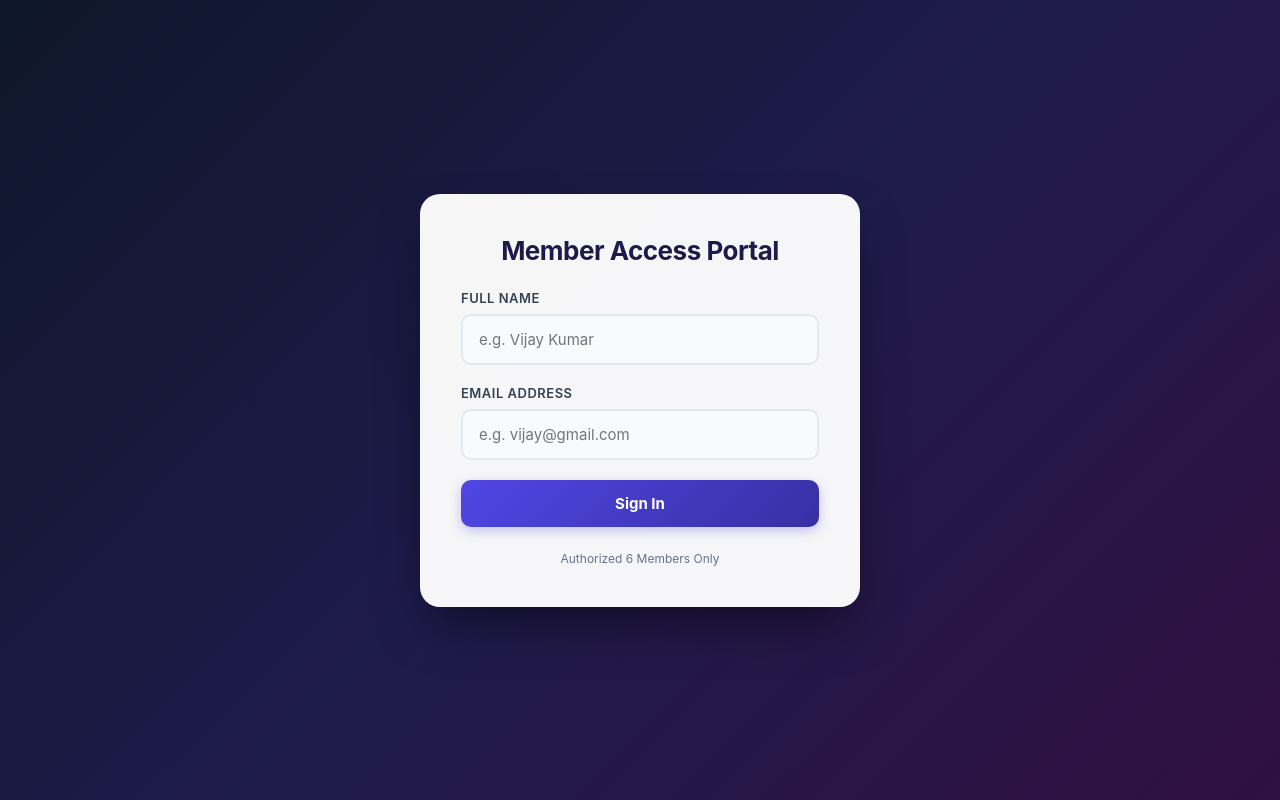
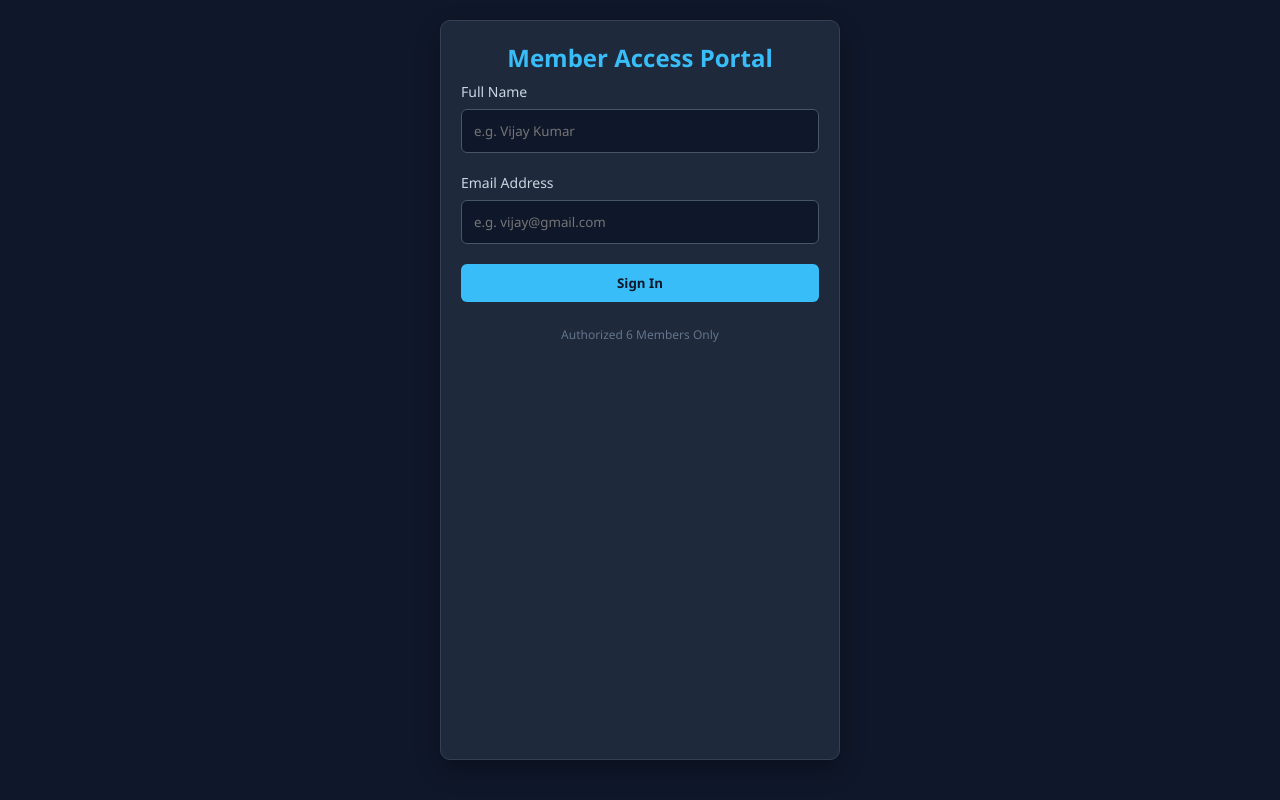
Before and after one commit to pratheeshh583225106064-byte/attendance-system, a Flask app: page / in a window 1280 px wide. Run offline with Flask 3, Linux system fonts and the light colour scheme.

Commit message:
Update style.css

```diff
--- a/static/style.css
+++ b/static/style.css
@@ -1,278 +1,159 @@
 * {
-    box-sizing: border-box;
     margin: 0;
     padding: 0;
-    font-family: 'Inter', 'Segoe UI', -apple-system, BlinkMacSystemFont, sans-serif;
+    box-sizing: border-box;
+    font-family: 'Segoe UI', Tahoma, Geneva, Verdana, sans-serif;
 }
 
 body {
-    background: linear-gradient(135deg, #0f172a 0%, #1e1b4b 50%, #311042 100%);
-    min-height: 100vh;
+    background-color: #0f172a;
+    color: #f8fafc;
     display: flex;
     justify-content: center;
-    align-items: center;
-    color: #0f172a;
-    padding: 25px;
+    min-height: 100vh;
+    padding: 20px;
 }
 
-/* Glassmorphism Card Container */
-.card {
-    background: rgba(255, 255, 255, 0.96);
-    backdrop-filter: blur(16px);
-    padding: 40px;
-    border-radius: 20px;
-    box-shadow: 0 25px 50px -12px rgba(0, 0, 0, 0.5);
-    width: 100%;
-    max-width: 800px;
-    border: 1px solid rgba(255, 255, 255, 0.2);
+/* Login Styling */
+.login-body {
+    align-items: center;
 }
 
 .login-card {
-    max-width: 440px;
+    background: #1e293b;
+    padding: 40px;
+    border-radius: 12px;
+    box-shadow: 0 10px 25px rgba(0,0,0,0.3);
+    width: 100%;
+    max-width: 400px;
+    border: 1px solid #334155;
 }
 
-h2 {
-    color: #1e1b4b;
-    margin-bottom: 24px;
-    font-size: 26px;
-    font-weight: 700;
+.login-card h2 {
+    color: #38bdf8;
+    margin-bottom: 8px;
     text-align: center;
-    letter-spacing: -0.5px;
 }
 
-/* Profile Badge */
-.user-badge {
-    background: linear-gradient(135deg, #f8fafc 0%, #e2e8f0 100%);
-    padding: 20px;
-    border-radius: 14px;
+.subtitle {
+    color: #94a3b8;
+    font-size: 14px;
     margin-bottom: 24px;
-    border-left: 6px solid #4f46e5;
-    box-shadow: inset 0 2px 4px 0 rgba(0, 0, 0, 0.05);
-}
-
-.user-badge p {
-    margin: 6px 0;
-    font-size: 14px;
-    color: #475569;
-}
-
-.user-badge span {
-    font-weight: 700;
-    color: #1e1b4b;
-}
-
-/* Dashboard Analytics Grid */
-.stats-grid {
-    display: grid;
-    grid-template-columns: repeat(2, 1fr);
-    gap: 16px;
-    margin-bottom: 24px;
-}
-
-.stat-card {
-    padding: 16px;
-    border-radius: 12px;
     text-align: center;
-    color: white;
-}
-
-.stat-present {
-    background: linear-gradient(135deg, #10b981 0%, #059669 100%);
-}
-
-.stat-absent {
-    background: linear-gradient(135deg, #ef4444 0%, #dc2626 100%);
-}
-
-.stat-card h4 {
-    font-size: 13px;
-    text-transform: uppercase;
-    opacity: 0.9;
-    margin-bottom: 4px;
-}
-
-.stat-card p {
-    font-size: 24px;
-    font-weight: 800;
 }
 
 .form-group {
     margin-bottom: 20px;
-    text-align: left;
 }
 
-label {
-    font-weight: 600;
-    font-size: 13px;
-    color: #334155;
+.form-group label {
     display: block;
     margin-bottom: 8px;
-    text-transform: uppercase;
-    letter-spacing: 0.5px;
+    font-size: 14px;
+    color: #cbd5e1;
 }
 
-input[type="text"],
-input[type="email"] {
+.form-group input {
     width: 100%;
-    padding: 14px 16px;
-    border: 2px solid #e2e8f0;
-    border-radius: 10px;
-    font-size: 15px;
-    transition: all 0.2s ease;
-    background: #f8fafc;
+    padding: 12px;
+    border-radius: 6px;
+    border: 1px solid #475569;
+    background: #0f172a;
+    color: #fff;
 }
 
-input:focus {
-    border-color: #6366f1;
-    background: #ffffff;
-    outline: none;
-    box-shadow: 0 0 0 4px rgba(99, 102, 241, 0.15);
+/* Dashboard Styling */
+.dashboard-container {
+    width: 100%;
+    max-width: 800px;
 }
 
-.btn {
-    padding: 14px 24px;
-    border: none;
-    border-radius: 10px;
-    font-size: 15px;
-    font-weight: 700;
-    cursor: pointer;
-    transition: all 0.2s ease;
-    text-decoration: none;
-    display: inline-block;
-    text-align: center;
+.header {
+    display: flex;
+    justify-content: space-between;
+    align-items: center;
+    margin-bottom: 20px;
 }
 
-.btn-primary {
-    background: linear-gradient(135deg, #4f46e5 0%, #3730a3 100%);
-    color: white;
-    width: 100%;
-    box-shadow: 0 4px 12px rgba(79, 70, 229, 0.3);
+.role-badge {
+    color: #38bdf8;
+    font-size: 14px;
 }
 
-.btn-primary:hover {
-    transform: translateY(-2px);
-    box-shadow: 0 6px 20px rgba(79, 70, 229, 0.4);
+.card {
+    background: #1e293b;
+    padding: 20px;
+    border-radius: 10px;
+    margin-bottom: 20px;
+    border: 1px solid #334155;
 }
 
-.btn-group {
-    display: flex;
-    gap: 16px;
-    margin: 24px 0;
-}
-
-.btn-present {
-    background: linear-gradient(135deg, #10b981 0%, #047857 100%);
-    color: white;
-    flex: 1;
-}
-
-.btn-present:hover {
-    transform: translateY(-2px);
-    box-shadow: 0 6px 16px rgba(16, 185, 129, 0.4);
-}
-
-.btn-absent {
-    background: linear-gradient(135deg, #ef4444 0%, #b91c1c 100%);
-    color: white;
-    flex: 1;
-}
-
-.btn-absent:hover {
-    transform: translateY(-2px);
-    box-shadow: 0 6px 16px rgba(239, 68, 68, 0.4);
-}
-
-.btn-excel {
-    background: linear-gradient(135deg, #16a34a 0%, #15803d 100%);
-    color: white;
-    width: 100%;
-    margin-top: 16px;
-}
-
-.btn-excel:hover {
-    transform: translateY(-2px);
-    box-shadow: 0 6px 16px rgba(22, 163, 74, 0.4);
-}
-
-.btn-link {
-    color: #4f46e5;
-    font-size: 14px;
-    font-weight: 600;
+/* Buttons & Badges */
+.btn-primary, .btn-present, .btn-absent, .btn-logout {
+    padding: 10px 20px;
+    border: none;
+    border-radius: 6px;
+    cursor: pointer;
+    font-weight: bold;
     text-decoration: none;
 }
 
-.btn-link:hover {
-    text-decoration: underline;
+.btn-primary { background: #38bdf8; color: #0f172a; width: 100%; }
+.btn-present { background: #22c55e; color: #fff; margin-right: 10px; }
+.btn-absent { background: #ef4444; color: #fff; }
+.btn-logout { background: #475569; color: #fff; font-size: 14px; }
+
+.badge {
+    padding: 4px 8px;
+    border-radius: 4px;
+    font-size: 12px;
+    font-weight: bold;
 }
 
-.alert {
-    padding: 14px 18px;
-    border-radius: 10px;
-    margin-bottom: 20px;
-    font-size: 14px;
-    font-weight: 600;
-    text-align: center;
+.badge-present { background: rgba(34, 197, 94, 0.2); color: #4ade80; border: 1px solid #22c55e; }
+.badge-absent { background: rgba(239, 68, 68, 0.2); color: #f87171; border: 1px solid #ef4444; }
+.badge-none { background: rgba(100, 116, 139, 0.2); color: #94a3b8; border: 1px solid #64748b; }
+
+/* Calendar & Table */
+.calendar-form input[type="date"] {
+    background: #0f172a;
+    color: #38bdf8;
+    border: 1px solid #38bdf8;
+    padding: 6px 10px;
+    border-radius: 4px;
+    margin-left: 8px;
 }
 
-.alert-error {
-    background: #fef2f2;
-    color: #991b1b;
-    border: 1px solid #fecaca;
+.date-status { margin-top: 12px; }
+
+.stats {
+    display: flex;
+    gap: 20px;
+    margin: 10px 0 15px 0;
 }
 
-.alert-success {
-    background: #ecfdf5;
-    color: #065f46;
-    border: 1px solid #a7f3d0;
-}
+.text-success { color: #4ade80; }
+.text-danger { color: #f87171; }
 
 table {
     width: 100%;
-    border-collapse: separate;
-    border-spacing: 0;
-    margin-top: 16px;
-    border-radius: 12px;
-    overflow: hidden;
-    border: 1px solid #e2e8f0;
+    border-collapse: collapse;
+    margin-top: 10px;
 }
 
-th {
-    background: #1e1b4b;
-    color: white;
-    padding: 14px;
-    font-size: 13px;
-    text-transform: uppercase;
-    letter-spacing: 0.5px;
+th, td {
+    padding: 12px;
+    text-align: left;
+    border-bottom: 1px solid #334155;
 }
 
-td {
-    padding: 14px;
+th { color: #94a3b8; }
+
+.alert {
+    background: rgba(56, 189, 248, 0.2);
+    color: #38bdf8;
+    padding: 10px;
+    border-radius: 6px;
+    margin-bottom: 15px;
     text-align: center;
-    border-bottom: 1px solid #f1f5f9;
-    font-size: 14px;
-    background: #ffffff;
 }
-
-tr:last-child td {
-    border-bottom: none;
-}
-
-.badge-present {
-    background: #dcfce7;
-    color: #15803d;
-    padding: 6px 14px;
-    border-radius: 20px;
-    font-weight: 700;
-    font-size: 12px;
-    display: inline-block;
-}
-
-.badge-absent {
-    background: #fee2e2;
-    color: #b91c1c;
-    padding: 6px 14px;
-    border-radius: 20px;
-    font-weight: 700;
-    font-size: 12px;
-    display: inline-block;
-}
```
